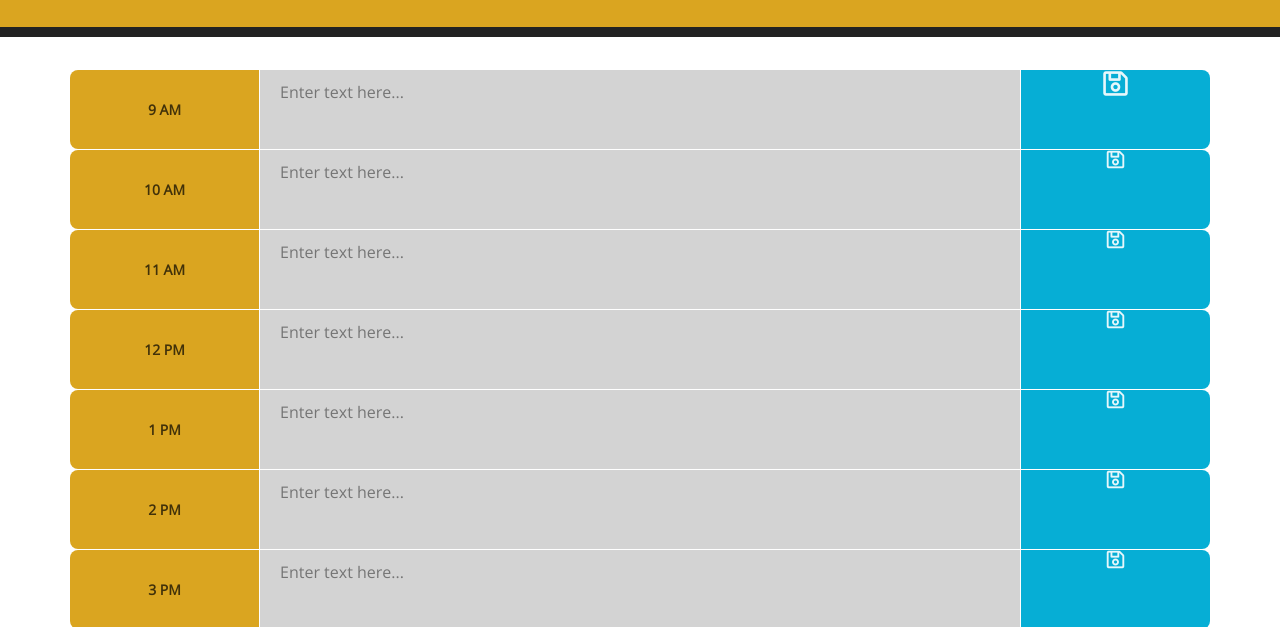
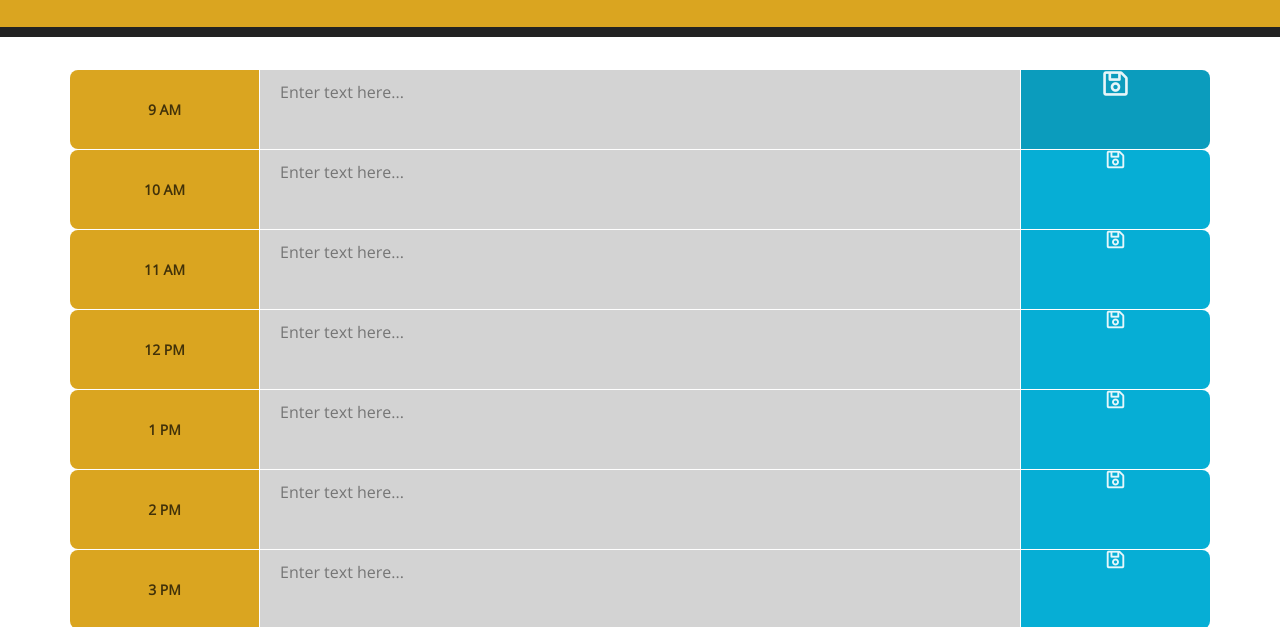
Before and after one commit to aroblesgalit/05-Work-Day-Scheduler, a plain HTML site: page index.html in a window 1280 px wide. In both pictures the pointer is over the button 1115 px from the left and 271 px from the top of the page. Shown: the part 162-789 px from the top of the page. Drawn offline with nearby package versions, Linux system fonts and the light colour scheme.

Commit message:
Added screenshot to folder

```diff
--- a/style.css
+++ b/style.css
@@ -99,6 +99,7 @@ textarea:focus {
 
 .saveBtn:hover {
   font-size: 28px;
+  background-color: rgb(11, 156, 189);
   transition: all .2s ease-in-out;
 }
 
```
Also changed, not shown: Assets/Images/workDayScheduler-screenshot.JPG (added), 1 other file.
